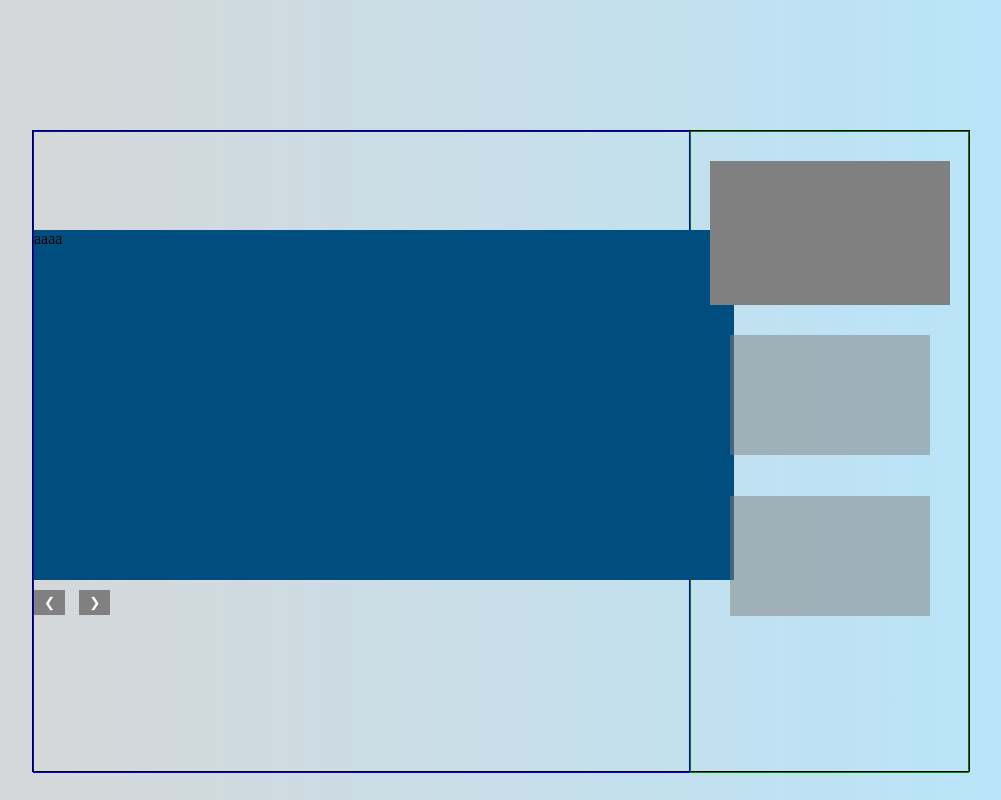
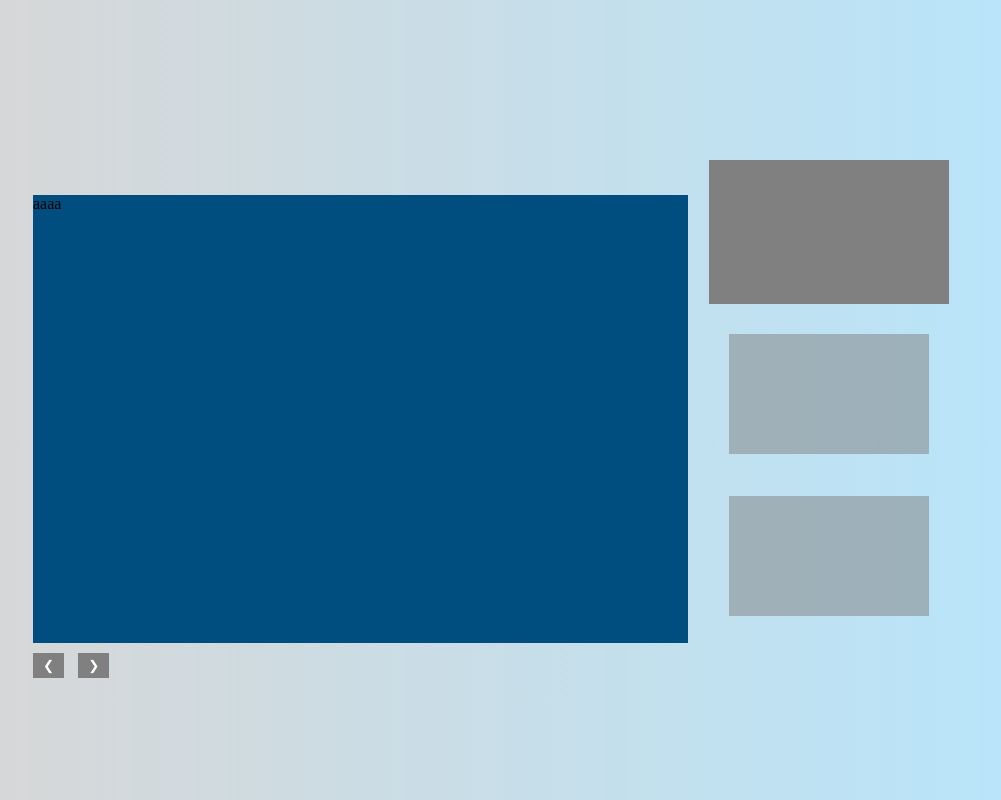
Before and after one commit to kira3434/meuportifolio, a plain HTML site: page index.html in a window 1280 px wide. Shown: the part 1333-2133 px from the top of the page, without its empty margins (139-1140 px from the left). Drawn offline with nearby package versions, Linux system fonts and the light colour scheme.

Commit message:
Update style.css

```diff
--- a/style.css
+++ b/style.css
@@ -259,23 +259,21 @@ box-shadow: 5px 5px 5px #979797;
     width: 90%;
     height: 100%;
     margin: 0 auto;
-    border: 1px solid black;
     margin-top: 3%;
     display: flex;
 }
 .slides{
     width: 70%;
     height: 100%;
-    border: 1px solid blue;
 }
 
 .carousel {
     position: relative;
-    width: 700px;
-    height: 350px;
+    width: 100%;
+    height: 70%;
     overflow: hidden;
     margin: 0 auto;
-    margin-top: 15%;
+    margin-top: 10%;
   }
 
   .slide {
@@ -296,7 +294,6 @@ box-shadow: 5px 5px 5px #979797;
   .thumbnails {
     width: 30%;
     height: 100%;
-    border: 1px solid green;
   }
 
   .thumbnail {
```
